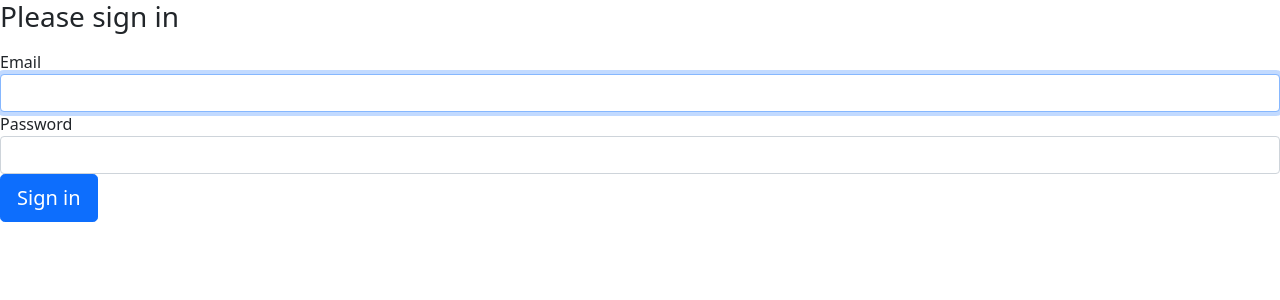
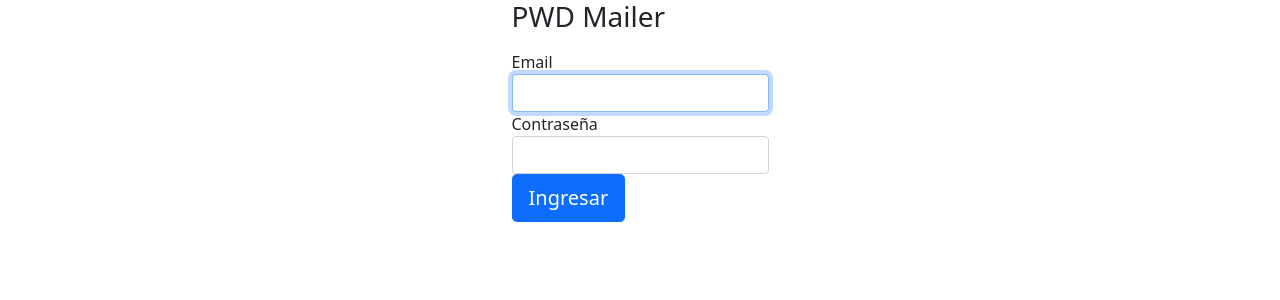
Before and after one commit to frankitobienslow/pwd-mailer, a Symfony app: template templates/security/login.html.twig in a window 1280 px wide. Shown: the top 300 px of the page. Run offline with Twig, Linux system fonts and the light colour scheme; the template is opened without the code that fills it, so the values that code supplies are empty; some libraries are stand-ins or nearby versions.

Commit message:
tercer commit

```diff
--- a/config/routes.yaml
+++ b/config/routes.yaml
@@ -3,3 +3,7 @@ controllers:
         path: ../src/Controller/
         namespace: App\Controller
     type: attribute
+
+app_logout:
+    path: /logout
+    methods: GET
--- a/src/Controller/SecurityController.php
+++ b/src/Controller/SecurityController.php
@@ -25,7 +25,7 @@ class SecurityController extends AbstractController
     }
 
     #[Route(path: '/logout', name: 'app_logout')]
-    public function logout(): void
+    public function logout()
     {
         throw new \LogicException('This method can be blank - it will be intercepted by the logout key on your firewall.');
     }
--- a/src/Form/UserType.php
+++ b/src/Form/UserType.php
@@ -17,7 +17,7 @@ class UserType extends AbstractType
         $builder
             ->add('email', type: EmailType::class)
             ->add('password', type: PasswordType::class)
-            ->add('Register', type: SubmitType::class);
+            ->add('Registrarse', type: SubmitType::class);
     }
 
     public function configureOptions(OptionsResolver $resolver): void
--- a/templates/security/login.html.twig
+++ b/templates/security/login.html.twig
@@ -1,8 +1,11 @@
 {% extends 'base.html.twig' %}
 
-{% block title %}Log in!{% endblock %}
+{% block title %}
+{{parent()}} - Ingresar
+{% endblock %}
 
 {% block body %}
+ <div class="container d-flex w-50 justify-content-center align-items-center">
 <form method="post">
     {% if error %}
         <div class="alert alert-danger">{{ error.messageKey|trans(error.messageData, 'security') }}</div>
@@ -10,14 +13,14 @@
 
     {% if app.user %}
         <div class="mb-3">
-            You are logged in as {{ app.user.userIdentifier }}, <a href="{{ path('app_logout') }}">Logout</a>
+           Estas logueado como {{ app.user.userIdentifier }}, <a href="{{ path('app_logout') }}">Cerrar sesión</a>
         </div>
     {% endif %}
 
-    <h1 class="h3 mb-3 font-weight-normal">Please sign in</h1>
+    <h1 class="h3 mb-3 font-weight-normal">PWD Mailer</h1>
     <label for="inputEmail">Email</label>
     <input type="email" value="{{ last_username }}" name="email" id="inputEmail" class="form-control" autocomplete="email" required autofocus>
-    <label for="inputPassword">Password</label>
+    <label for="inputPassword">Contraseña</label>
     <input type="password" name="password" id="inputPassword" class="form-control" autocomplete="current-password" required>
 
     <input type="hidden" name="_csrf_token"
@@ -25,7 +28,8 @@
     >
 
     <button class="btn btn-lg btn-primary" type="submit">
-        Sign in
+        Ingresar
     </button>
 </form>
+</div>
 {% endblock %}
```
Also changed, not shown: templates/dashboard/index.html.twig (+4 -4 lines), templates/register/index.html.twig (+11 -8 lines), public/images/emoji-saludando.png (added), public/images/pwdmailerlogo.svg (added).
